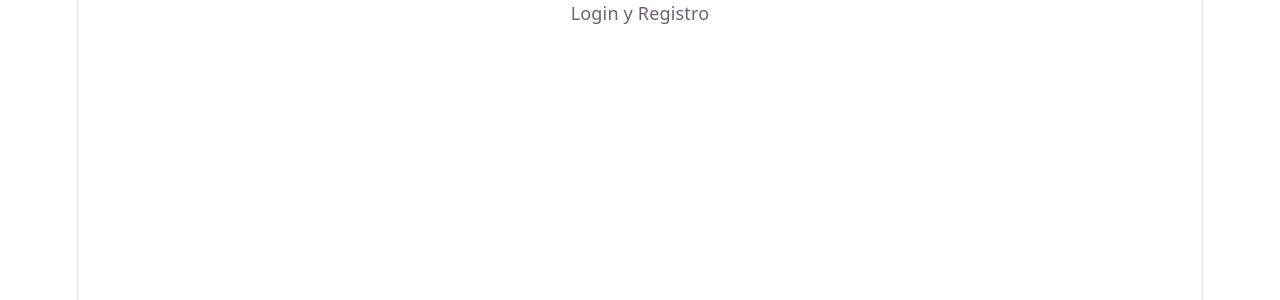
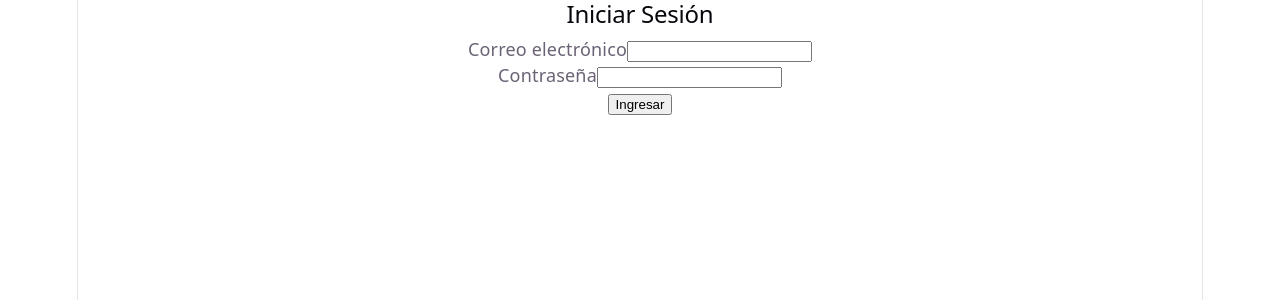
Before and after one commit to RyuYakuza/bellasboutique-frontend, a React (Vite) app: page / in a window 1280 px wide. Shown: the top 300 px of the page. Built offline with nearby package versions, Linux system fonts and the light colour scheme.

Commit message:
Formulario base de login

```diff
--- a/src/components/Login/Login.jsx
+++ b/src/components/Login/Login.jsx
@@ -1,4 +1,41 @@
+import { useState } from 'react'
+
 function Login() {
-  return <div>Login y Registro</div>
+  const [email, setEmail] = useState('')
+  const [password, setPassword] = useState('')
+
+  const handleSubmit = (e) => {
+    e.preventDefault()
+    console.log('Intento de login:', email, password)
+    // Aquí después conectas la lógica real (validar contra la base de datos)
+  }
+
+  return (
+    <div>
+      <h2>Iniciar Sesión</h2>
+      <form onSubmit={handleSubmit}>
+        <div>
+          <label>Correo electrónico</label>
+          <input
+            type="email"
+            value={email}
+            onChange={(e) => setEmail(e.target.value)}
+            required
+          />
+        </div>
+        <div>
+          <label>Contraseña</label>
+          <input
+            type="password"
+            value={password}
+            onChange={(e) => setPassword(e.target.value)}
+            required
+          />
+        </div>
+        <button type="submit">Ingresar</button>
+      </form>
+    </div>
+  )
 }
+
 export default Login
```
